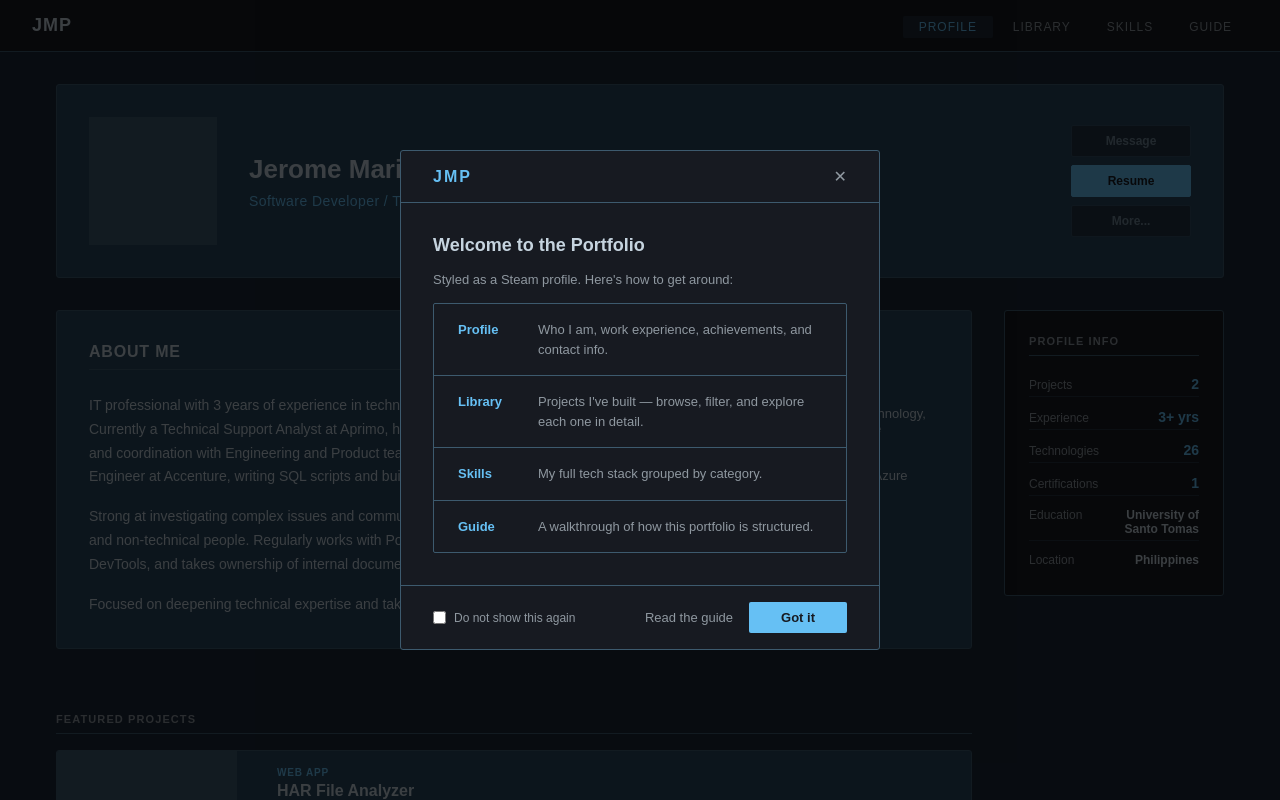
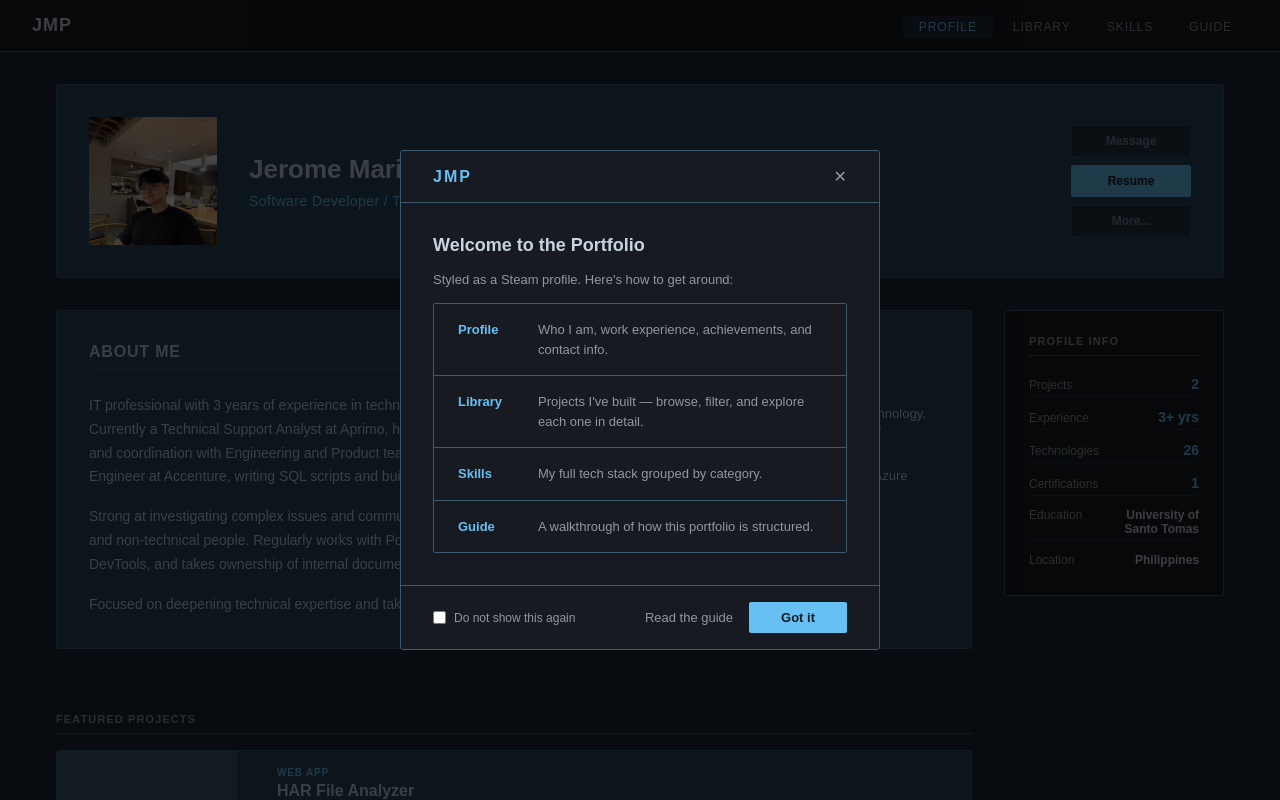
Before and after one commit to jerparucha/jmp-portfolio, an Angular app: page / in a window 1280 px wide. Shown: the top 800 px of the page. Built offline with nearby package versions, Linux system fonts and the light colour scheme.

Commit message:
feat: add profile avatar photo to hero component (Closes #58)

```diff
--- a/src/app/components/hero/hero.html
+++ b/src/app/components/hero/hero.html
@@ -1,5 +1,5 @@
 <section class="hero">
-  <div class="hero__avatar"></div>
+  <img class="hero__avatar" src="images/avatar.jpg" alt="Jerome Mari Parucha" />
   <div class="hero__info">
     <h1 class="hero__name">Jerome Mari Parucha</h1>
     <p class="hero__title">Software Developer / Technical Support</p>
--- a/src/app/components/hero/hero.scss
+++ b/src/app/components/hero/hero.scss
@@ -18,8 +18,10 @@
   &__avatar {
     width: 128px;
     height: 128px;
-    background-color: var(--color-border);
     flex-shrink: 0;
+    object-fit: cover;
+    object-position: top;
+    display: block;
   }
 
   &__info {
```
Also changed, not shown: public/images/avatar.jpg (added).
